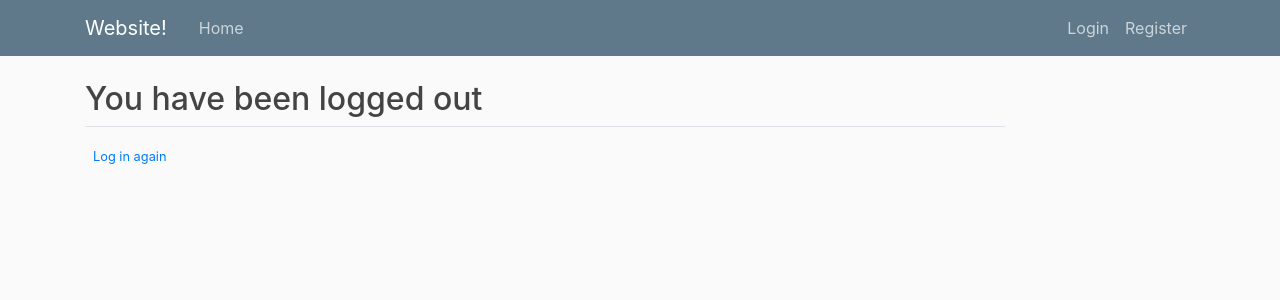
After one commit to Paulcappaert/zero-divisor-graph-django, a Django app: page /logout/ in a window 1280 px wide. The commit adds this page. Shown: the top 300 px of the page. Run offline with Django 3.2, Linux system fonts and the light colour scheme; some libraries are stand-ins or nearby versions.

Commit message:
added logout

```diff
--- a/django_starter_heroku/urls.py
+++ b/django_starter_heroku/urls.py
@@ -21,5 +21,6 @@ from django.contrib.auth import views as auth_views
 urlpatterns = [
     path('admin/', admin.site.urls, name='admin'),
     path('login/', auth_views.LoginView.as_view(template_name='user/login.html'), name='login'),
+    path('logout/', auth_views.LogoutView.as_view(template_name='user/logout.html'), name='logout'),
     path('', include('home.urls')),
 ]
--- a/home/templates/home/base.html
+++ b/home/templates/home/base.html
@@ -32,7 +32,7 @@
             <div class="navbar-nav">
               {% if user.is_authenticated %}
                 <a class="nav-item nav-link" href="#">Profile</a>
-                <a class="nav-item nav-link" href="#">logout</a>
+                <a class="nav-item nav-link" href="{% url 'logout' %}">logout</a>
                 {% if user.is_staff %}
                   <a class="nav-item nav-link" href="/admin">admin page</a>
                 {% endif %}
--- /dev/null
+++ b/user/templates/user/logout.html
@@ -0,0 +1,9 @@
+{% extends "home/base.html" %}
+{% block content %}
+  <h2>You have been logged out</h2>
+  <div class="border-top pt-3">
+    <small class="text-muted">
+      <a class="ml-2" href="{% url 'login' %}">Log in again</a>
+    </small>
+  </div>
+{% endblock content%}
```
